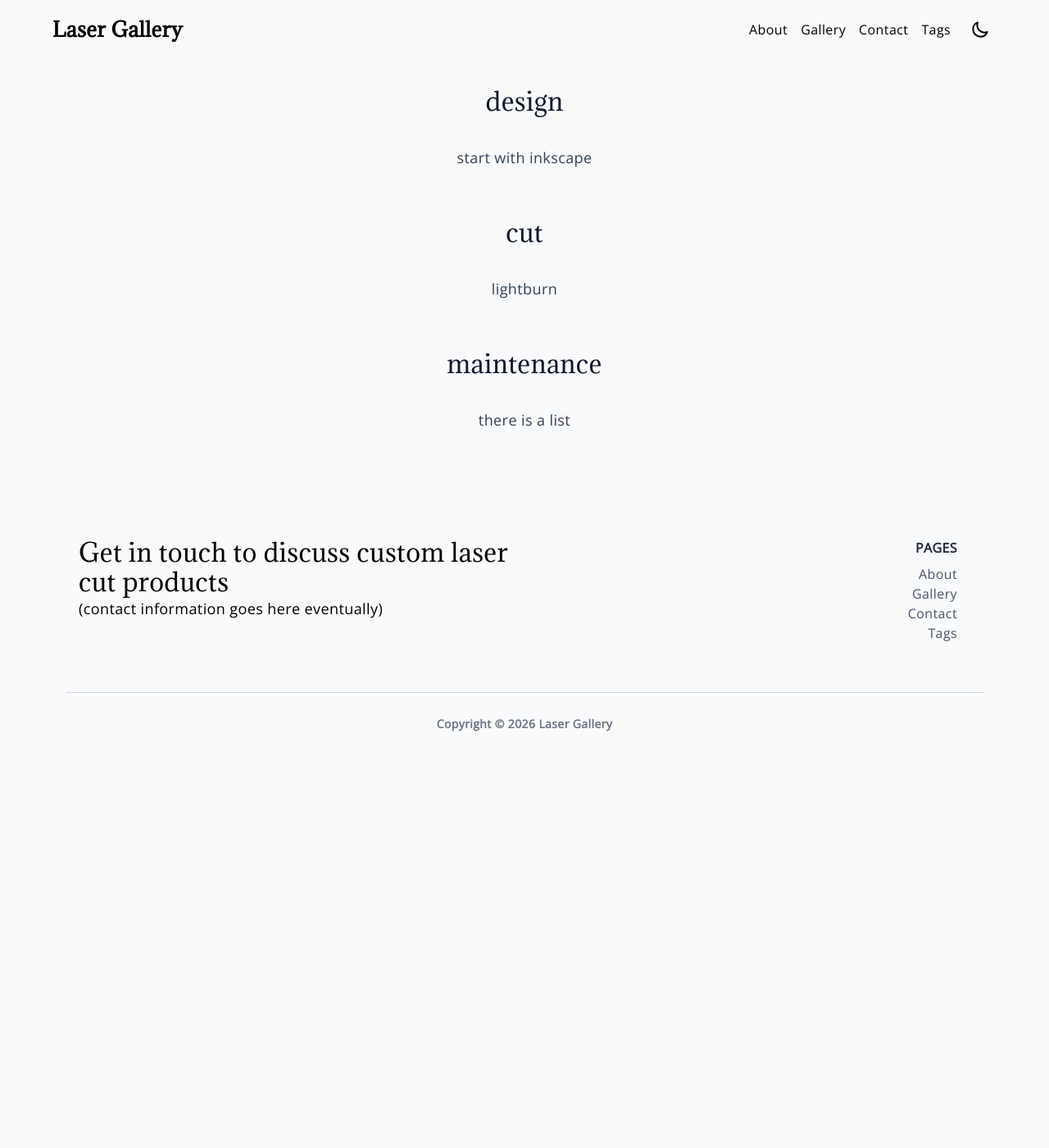
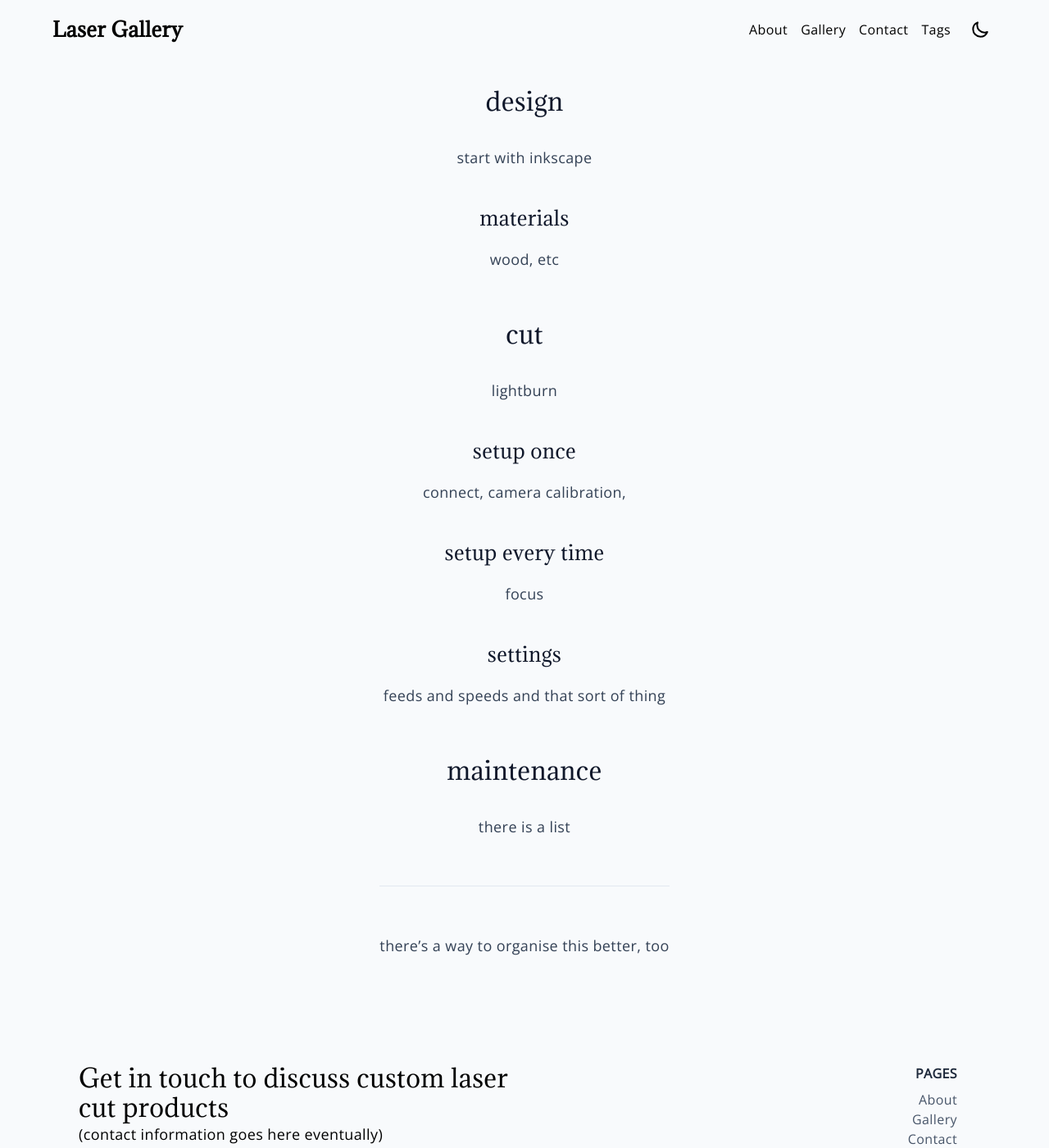
Before and after one commit to paper-engineer/laser-gallery, a Jekyll site: the page built from docs/_pages/instructions.md, in a window 1280 px wide and 1400 px high. Shown: the whole window at 82% size. Built offline with Jekyll 4.4.1, drawn with Linux system fonts in a browser that asks for light colours.

Commit message:
Update instructions.md

```diff
--- a/docs/_pages/instructions.md
+++ b/docs/_pages/instructions.md
@@ -7,10 +7,29 @@ layout: page
 
 start with inkscape
 
+### materials
+
+wood, etc
+
 ## cut
 
 lightburn
 
+### setup once
+
+connect, camera calibration,
+
+### setup every time
+
+focus
+
+### settings
+
+feeds and speeds and that sort of thing
+
 ## maintenance
 
 there is a list
+
+---
+there's a way to organise this better, too
```
